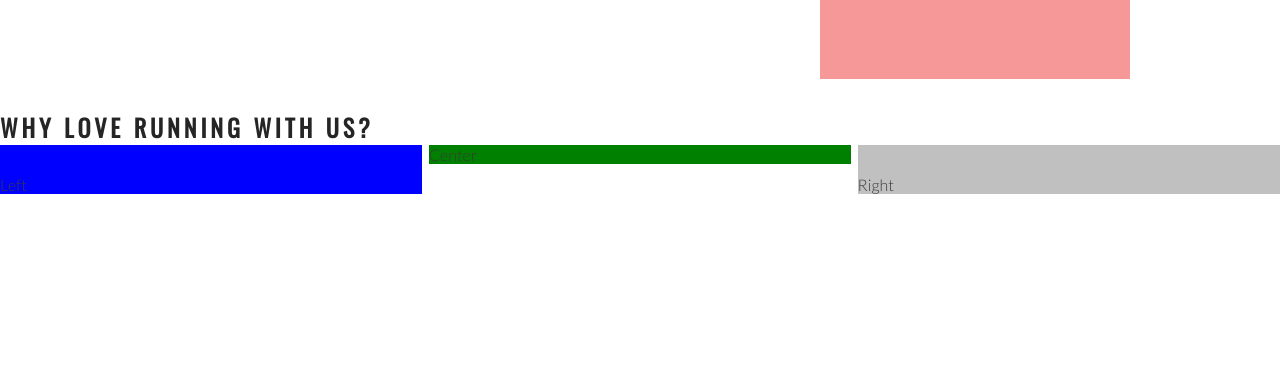
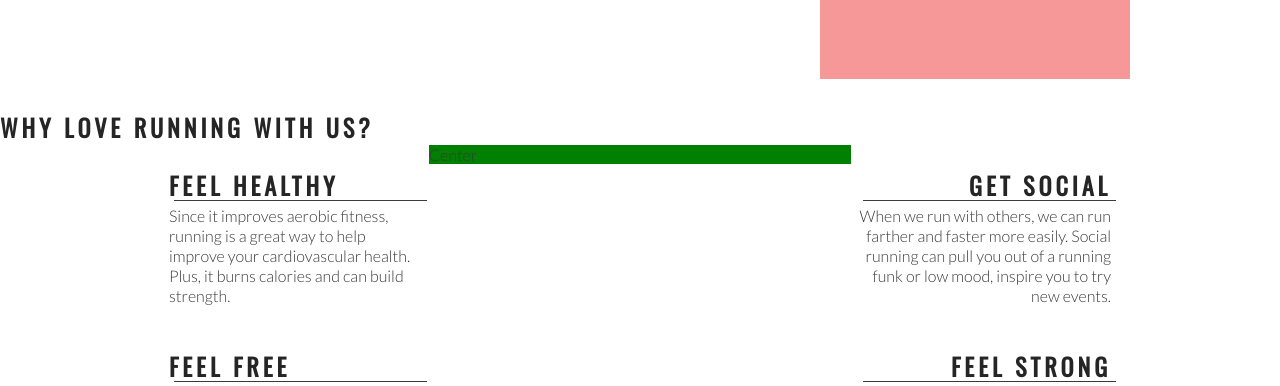
Before and after one commit to georgeIkomi/love-running, a plain HTML site: page index.html in a window 1280 px wide. Shown: the part 566-952 px from the top of the page. Drawn offline with nearby package versions, Linux system fonts and the light colour scheme.

Commit message:
Add right about section content and style

```diff
--- a/assets/css/style.css
+++ b/assets/css/style.css
@@ -123,14 +123,12 @@ h1, h2 {
     padding-top: 30px;
     width: 33%;
     float: left;
-    background-color: blue;
 }
 
 #right-about {
     padding-top: 30px;
     width: 33%;
     float: right;
-    background-color: silver;
 }
 
 #center-about {
@@ -138,3 +136,33 @@ h1, h2 {
     margin: 0 auto;
     background-color: green;
 }
+
+hr {
+    border-top: 1px solid #3a3a3a;
+    width: 100%;
+    margin: 5px;
+}
+
+.left-about-heading {
+    width:60%;
+    float: right;
+    line-height: 20px;
+    clear: both;
+    margin-bottom: 50px;
+}
+
+.right-about-heading {
+    width:60%;
+    float: left;
+    line-height: 20px;
+    clear: both;
+    margin-bottom: 50px;
+}
+
+.right-about-heading h2 {
+    text-align: right;
+}
+
+.right-about-heading p {
+    text-align: right;
+}
--- a/index.html
+++ b/index.html
@@ -43,8 +43,43 @@
 
     <section id="club-ethos">
         <h1>Why Love Running With Us?</h1>
-        <div id="left-about">Left</div>
-        <div id="right-about">Right</div>
+
+        <div id="left-about">
+            <div class="left-about-heading">
+                <h2>Feel Healthy</h2>
+                <hr>
+                <p>
+                    Since it improves aerobic fitness, running is a great way to help improve your cardiovascular health. Plus, it burns calories and can build strength.
+                </p>
+            </div>
+
+            <div class="left-about-heading">
+                <h2>Feel Free</h2>
+                <hr>
+                <p>
+                    Physical exercise, running included is known to release endorphins in the brain. Endorphins make you more energetic, more awake and, yes, happier.
+                </p>
+            </div>
+        </div>
+
+        <div id="right-about">
+            <div class="right-about-heading">
+                <h2>Get Social</h2>
+                <hr>
+                <p>
+                    When we run with others, we can run farther and faster more easily. Social running can pull you out of a running funk or low mood, inspire you to try new events.
+                </p>
+            </div>
+
+            <div class="right-about-heading">
+                <h2>Feel Strong</h2>
+                <hr>
+                <p>
+                    Running strengthens your heart by pumping blood more effectively through your body.
+                </p>
+            </div>
+        </div>
+
         <div id="center-about">Center</div>
     </section>
 
```
